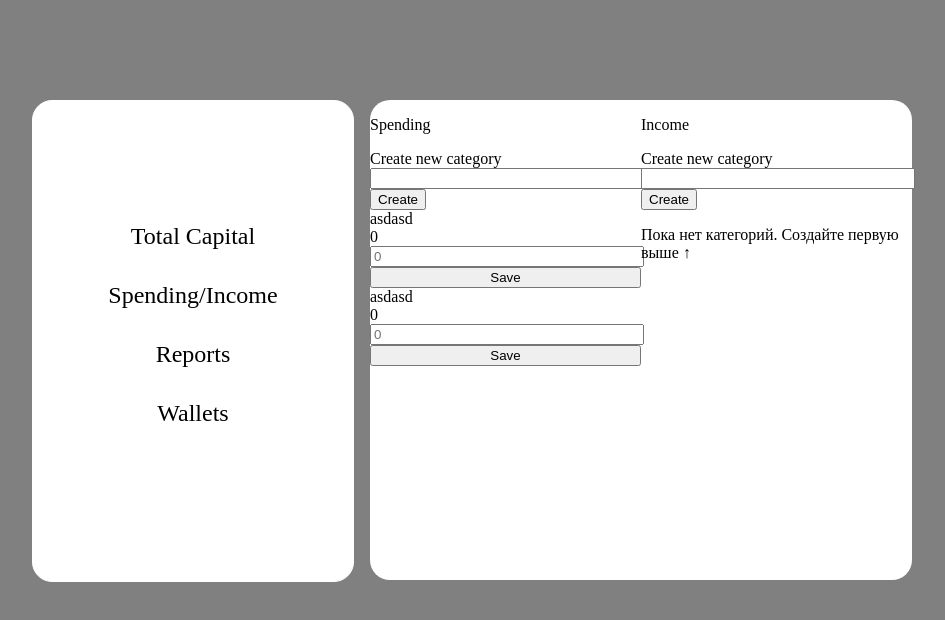
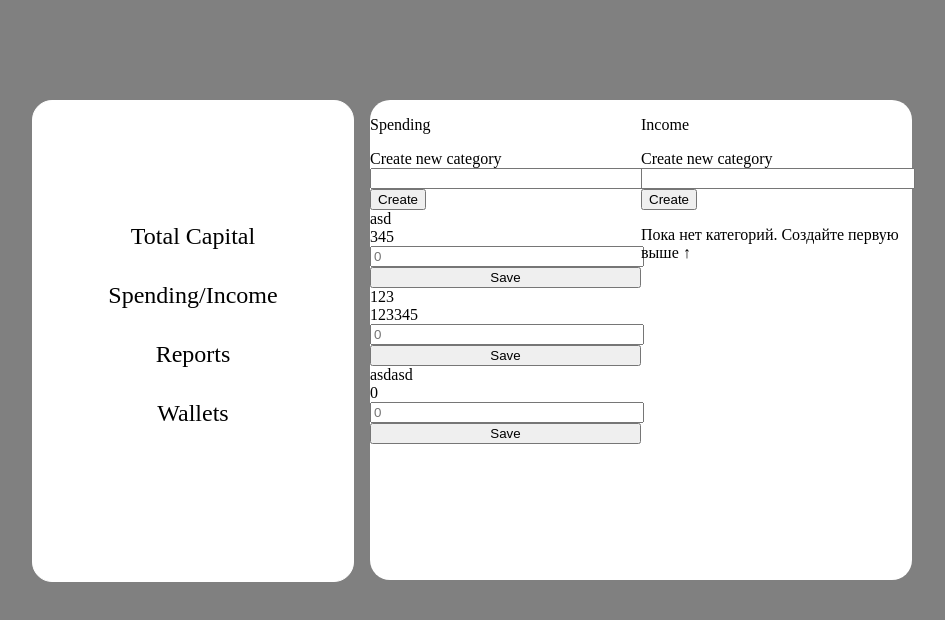
Before and after one commit to Psijack/calcFinans, a React (Vite) app: page /SpendingIncome in a window 1280 px wide. Shown: the top 620 px of the page, without its empty margins (168-1113 px from the left). Built offline with nearby package versions, Linux system fonts and the light colour scheme; data requests are answered from the project's data file.

Commit message:
Spend/income fixed bags

```diff
--- a/db.json
+++ b/db.json
@@ -1,18 +1,25 @@
 {
   "categoriesSpending": [
     {
-      "name": "asdasd",
+      "name": "asd",
       "amount": "",
-      "safeAmount": "0",
-      "data": "2026-05-30T20:44:18.059Z",
-      "id": "_r-TWzcXEPQ"
+      "safeAmount": "345",
+      "data": "2026-05-31T10:08:35.453Z",
+      "id": "cFcL7Jdt3x8"
+    },
+    {
+      "name": "123",
+      "amount": "",
+      "safeAmount": "123345",
+      "data": "2026-05-31T10:08:42.048Z",
+      "id": "5DX55e8bAEE"
     },
     {
       "name": "asdasd",
       "amount": "",
       "safeAmount": "0",
-      "data": "2026-05-30T20:44:18.068Z",
-      "id": "DTNO-ZR4tRE"
+      "data": "2026-05-31T10:15:48.075Z",
+      "id": "j3TgCSPDg7Y"
     }
   ],
   "categoriesIncome": [],
--- a/src/components/SpendingIncome/SpendingIncome.tsx
+++ b/src/components/SpendingIncome/SpendingIncome.tsx
@@ -5,7 +5,7 @@ import {fetchCategory, fetchChangeCategory} from '../fetch/fetch';
 
 interface Categories{
     id: number;
-    data:string
+    data:string;
     name: string;
     amount: string;
     safeAmount: string;
@@ -48,64 +48,60 @@ function SpendingIncome(){
         }
         else{
             if (category === 'spending') {
-                const newitem = await fetchCategory(
+                const newitem:Categories = await fetchCategory(
                       newCategorySpending,
                       'categoriesSpending'
                 );
-                console.log(newitem);
                 setCategoriesSpending(prev => [...prev, newitem]);
                 setNewCategorySpending('');
-                fetchCategory(newCategorySpending,'categoriesSpending');
+
             }else {
-                const newitem = await fetchCategory(
-                       newCategorySpending,
-                      'categoriesSpending'
+                const newitem: Categories = await fetchCategory(
+                       newCategoryIncome,
+                      'categoriesIncome'
                 )
                 setCategoriesIncome(prev => [...prev, newitem]);
                 setNewCategoryIncome('');
-                fetchCategory(newCategoryIncome,'categoriesIncome');
             }
         }
     }
-    const handleChangeAmount = (data:string, value:string, category: CategoryType)=>{
+    const handleChangeAmount = (id:number, value:string, category: CategoryType)=>{
        if (category === 'spending') {
          setCategoriesSpending(prev =>
             prev.map(item =>
-                 item.data === data ? { ...item, amount:value}: item
+                 item.id === id ? { ...item, amount:value}: item
                 )
             );
        }else{
         setCategoriesIncome(prev =>
             prev.map(item =>
-                 item.data === data ? { ...item,amount:value}: item
+                 item.id === id ? { ...item,amount:value}: item
                 )
             );
        }
         };
 
-    const handleSafeAmount = async (data:string, category: CategoryType)=>{
+    const handleSafeAmount = async (id:number, category: CategoryType)=>{
         const categories = category === 'spending' ? categoriesSpending : categoriesIncome;
-        const currentItem = categories.find(item => item.data === data);
+        const currentItem = categories.find(item => item.id === id);
         const endpoint = category === 'spending' ? 'categoriesSpending' : 'categoriesIncome';
-        console.log(typeof(data));
         if (!currentItem?.amount) return;
 
         const calcAmount = (parseFloat(currentItem.safeAmount || '0') + parseFloat(currentItem.amount || '0')).toString();
         try{
-            await fetchChangeCategory(endpoint, data, currentItem.amount)
+            await fetchChangeCategory(endpoint, id, calcAmount)
             if (category === 'spending') {
                 setCategoriesSpending(prev=>
                     prev.map(item=>
-                        item.data === data
+                        item.id === id
                         ? {...item, safeAmount:calcAmount, amount:''}
                         :item
                     )
                 )
-                console.log(categoriesSpending);
             }else{
                 setCategoriesIncome(prev=>
                     prev.map(item=>
-                        item.data === data
+                        item.id === id
                         ? {...item, safeAmount:calcAmount, amount:''}
                         :item
                     )
@@ -141,9 +137,9 @@ function SpendingIncome(){
                                         type="number"
                                         id={`amount-${i}`}
                                         value={item.amount ?? ''}
-                                        onChange={(e)=> handleChangeAmount(item.data, e.target.value,'spending')}
+                                        onChange={(e)=> handleChangeAmount(item.id, e.target.value,'spending')}
                                         placeholder="0" />
-                                    <button type="button" onClick={()=>{handleSafeAmount(item.data,'spending')}}>Save</button>
+                                    <button type="button" onClick={()=>{handleSafeAmount(item.id,'spending')}}>Save</button>
                                 </div>
 
                                 )
@@ -176,9 +172,9 @@ function SpendingIncome(){
                                         type="number"
                                         id={`amount-${i}`}
                                         value={item.amount}
-                                        onChange={(e)=> handleChangeAmount(item.data, e.target.value, 'income')}
+                                        onChange={(e)=> handleChangeAmount(item.id, e.target.value, 'income')}
                                         placeholder="0" />
-                                    <button type="button" onClick={()=>{handleSafeAmount(item.data,'income')}}>Save</button>
+                                    <button type="button" onClick={()=>{handleSafeAmount(item.id,'income')}}>Save</button>
                                 </div>
 
                                 )
--- a/src/components/fetch/fetch.tsx
+++ b/src/components/fetch/fetch.tsx
@@ -13,21 +13,20 @@ const fetchCategory = async (newCategory:string, category:string, ) => {
         })
     });
     const result = await response.json();
-    console.log(result);
     return result;
 }
 
-const fetchChangeCategory = async (category:string, data:string,  newAmount:string)=>{
-   const response = await fetch(`http://localhost:3000/${category}/${data}`,{
+const fetchChangeCategory = async (category:string, id:number,  newAmount:string)=>{
+   const response = await fetch(`http://localhost:3000/${category}/${id}`,{
         method: 'PATCH',
         headers:{
             'Content-Type': 'application/json'
         },
         body:JSON.stringify({
-           amount: newAmount
+           safeAmount: newAmount,
         })
     });
-        const result = await response.json();
+
 
 }
 export {fetchCategory, fetchChangeCategory};
```
